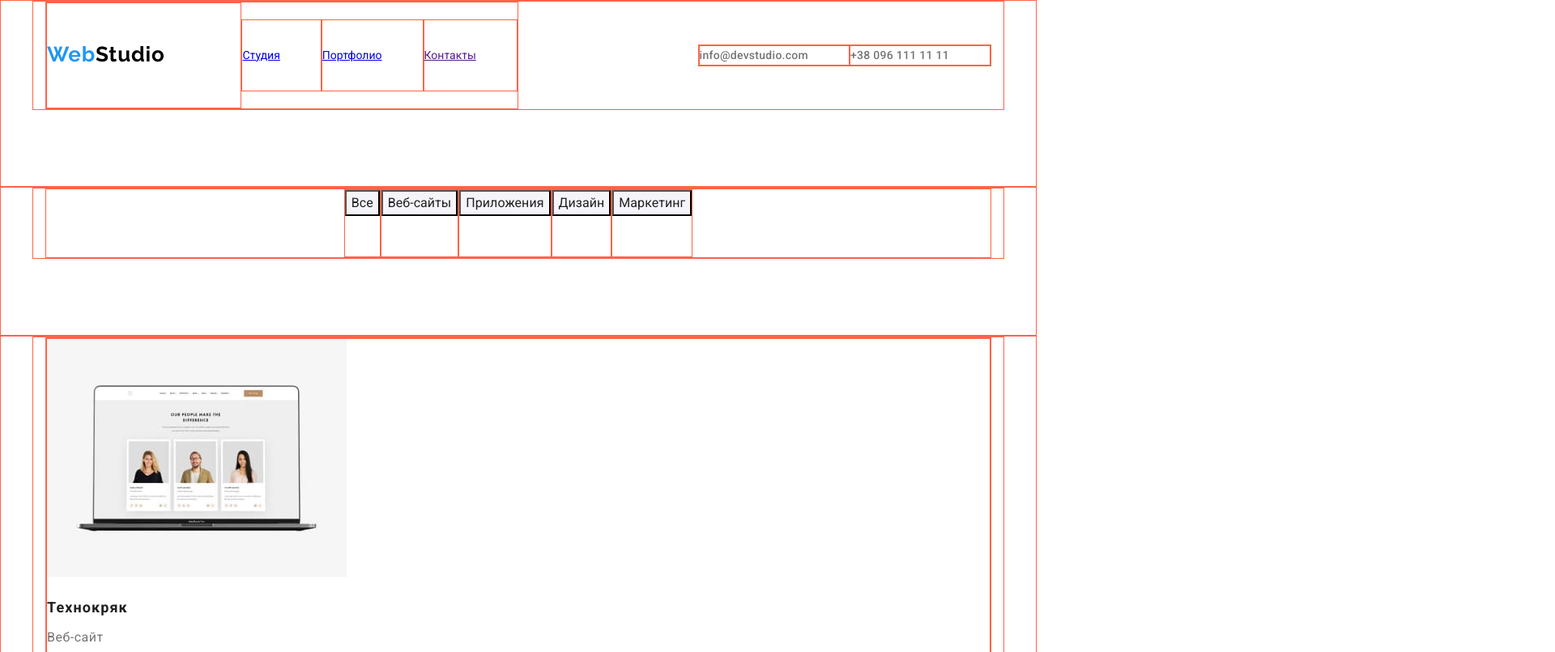
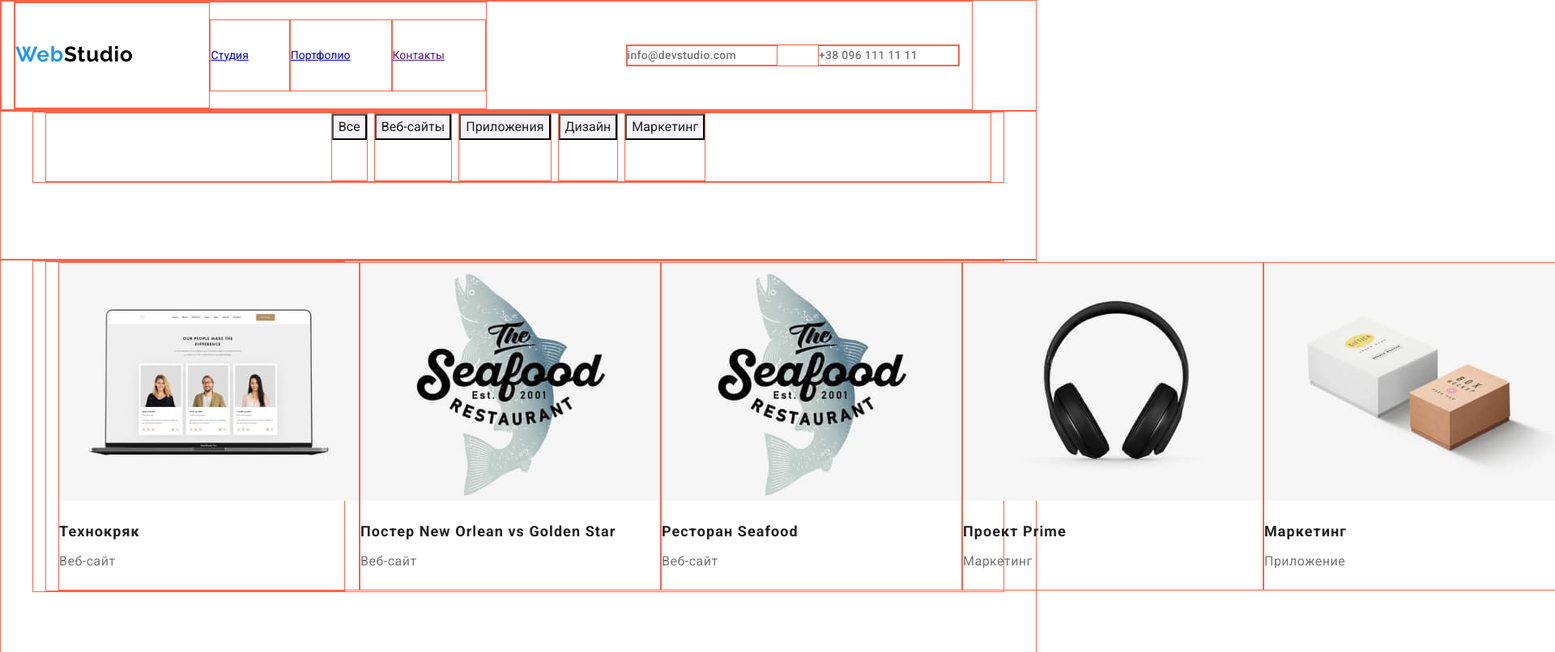
Before and after one commit to Anna-Mikh/goit-markup-hw-03, a plain HTML site: page portfolio.html in a window 1280 px wide. Shown: the top 806 px of the page at 81% size, 1920 px wide, since content can reach past the window. Drawn offline with nearby package versions, Linux system fonts and the light colour scheme.

Commit message:
ничего не получается!

```diff
--- a/css/style.css
+++ b/css/style.css
@@ -45,6 +45,7 @@ img {
     border: 1px solid tomato;
     padding-bottom: 94px;
 }
+
 
 .link .nav-link {
     text-decoration: none;
@@ -191,9 +192,11 @@ img {
 .nav-secondary {
     display: flex;
     margin-left: auto;
-
 }
 
+.nav-secondary .item:not(:last-child) {
+    margin-right: 50px;
+}
 
 .nav-secondary-link {
     font-weight: 500;
@@ -324,7 +327,9 @@ img {
 
 /*Страница Portfolio*/
 
-
+.section.nav {
+    padding-bottom: 0;
+}
 
 .main-portfolio .portfolio-button {
     font-family: inherit;
@@ -352,8 +357,17 @@ img {
     justify-content: center;
 }
 
-.button-list:not(:last-child) {
+.button-list .item:not(:last-child) {
     margin-right: 8px;
+}
+
+.project {
+    width: 1200px;
+    padding-left: 15px;
+    padding-right: 15px;
+    width: 370px;
+    display: flex;
+    justify-content: space-between;
 }
 
 .text-title-portfolio {
--- a/portfolio.html
+++ b/portfolio.html
@@ -13,7 +13,7 @@
 </head>
 
 <body>
-<section class="section">
+<section class="section nav">
     <!-- header -->
     <header class="header">
         <div class="container">
@@ -25,8 +25,8 @@
                     <li><a class="nav-link" href="">Контакты</a></li>
                 </ul>
                 <ul class="nav-secondary">
-                    <li><a class="nav-secondary-link" href="mailto:info@devstudio.com">info@devstudio.com</a></li>
-                    <li><a class="nav-secondary-link" href="tel:+380961111111">+38 096 111 11 11</a></li>
+                    <li class="item"><a class="nav-secondary-link" href="mailto:info@devstudio.com">info@devstudio.com</a></li>
+                    <li class="item"><a class="nav-secondary-link" href="tel:+380961111111">+38 096 111 11 11</a></li>
                 </ul>
             </nav>
         </div>
@@ -39,11 +39,11 @@
     <section class="section">
         <div class="container">
             <ul class="button-list" >
-                <li><button class="portfolio-button" type="button">Все</button></li>
-                <li><button class="portfolio-button" type="button">Веб-сайты</button></li>
-                <li><button class="portfolio-button" type="button">Приложения</button></li>
-                <li><button class="portfolio-button" type="button">Дизайн</button></li>
-                <li><button class="portfolio-button" type="button">Маркетинг</button></li>
+                <li class="item"><button class="portfolio-button" type="button">Все</button></li>
+                <li class="item"><button class="portfolio-button" type="button">Веб-сайты</button></li>
+                <li class="item"><button class="portfolio-button" type="button">Приложения</button></li>
+                <li class="item"><button class="portfolio-button" type="button">Дизайн</button></li>
+                <li class="item"><button class="portfolio-button" type="button">Маркетинг</button></li>
             </ul>
         </div>
     </section>
@@ -52,49 +52,48 @@
     <div class="container">
     <!--Скрыть заголовок-->
     <h1 class="visually-hidden">Примеры работ</h1>
-        <ul>
-            <li>
+        <ul class="project">
+            <li class="item">
             <img src="images/portfolio1.jpg" alt="примеры работ" width="370">
             <h2 class="text-title-portfolio">Технокряк</h2>
                 <p class="text-portfolio">Веб-сайт</p>
             </li>
-            <li>
+            <li class="item">
             <img src="images/portfolio2.jpg" alt="примеры работ" width="370">
             <h2 class="text-title-portfolio">Постер New Orlean vs Golden Star</h2>
                 <p class="text-portfolio">Веб-сайт</p>
             </li>
-            <li>
+            <li class="item">
             <img src="images/portfolio3.jpg" alt="примеры работ" width="370">
             <h2 class="text-title-portfolio">Ресторан Seafood</h2>
                 <p class="text-portfolio">Веб-сайт</p>
             </li>
-            <li>
+            <li class="item">
             <img src="images/portfolio4.jpg" alt="примеры работ" width="370">
             <h2 class="text-title-portfolio">Проект Prime</h2>
                 <p class="text-portfolio">Маркетинг</p>
             </li>
-            <li>
+            <li class="item">
             <img src="images/portfolio5.jpg" alt="примеры работ" width="370">
             <h2 class="text-title-portfolio">Маркетинг</h2>
                 <p class="text-portfolio">Приложение</p>
-            </li>
-            <li>
+            </li >
+            <li class="item">
                 <img src="images/portfolio6.jpg" alt="примеры работ" width="370">
                 <h2 class="text-title-portfolio">Inspiration has no Borders</h2>
                 <p class="text-portfolio">Веб-сайт</p>
             </li>
-            <li>
+            <li class="item">
                 <img src="images/portfolio7.jpg" alt="примеры работ" width="370">
                 <h2 class="text-title-portfolio">Издание Limited Edition</h2>
-                <li>
                 <p class="text-portfolio">Дизайн</p>
             </li>
-            <li>
+            <li class="item">
                 <img src="images/portfolio8.jpg" alt="примеры работ" width="370">
                 <h2 class="text-title-portfolio">Проект LAB</h2>
                 <p class="text-portfolio">Маркетинг</p>
             </li>
-            <li>
+            <li class="item">
                 <img src="images/portfolio9.jpg" alt="примеры работ" width="370">
                 <h2 class="text-title-portfolio">Growing Business</h2>
                 <p class="text-portfolio">Приложение</p>
```
Also changed, not shown: index.html (+2 -2 lines).
